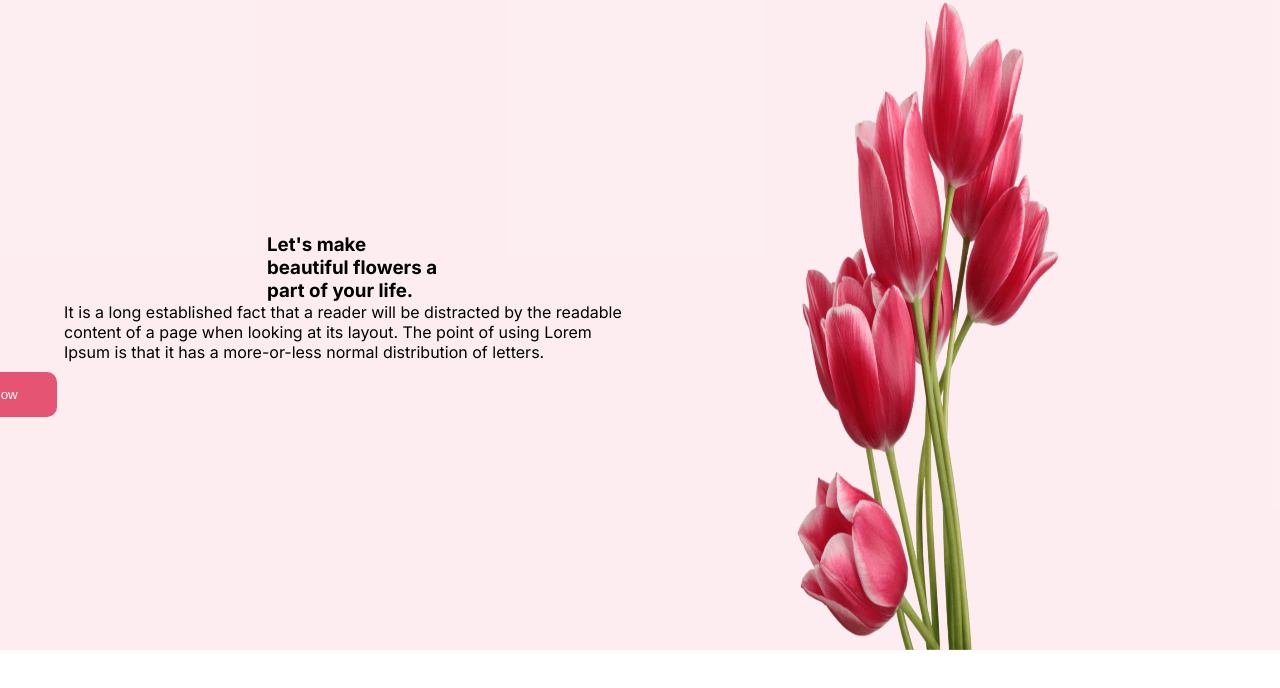
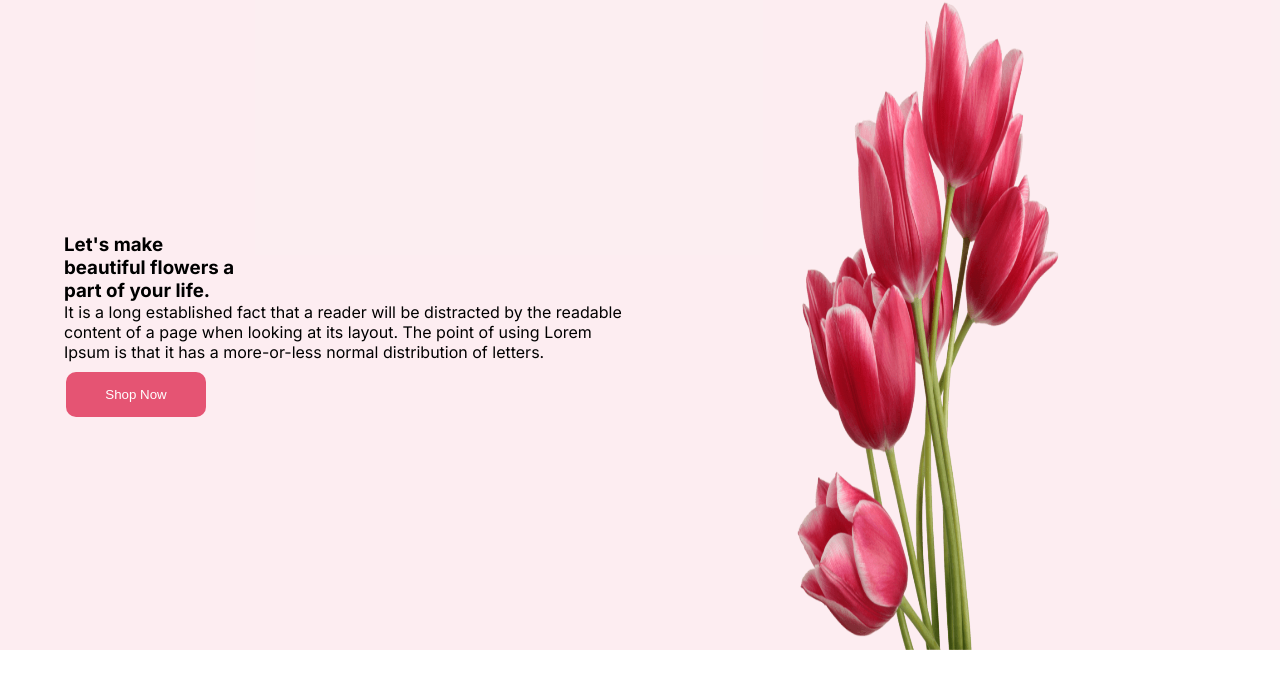
Before and after one commit to Arif2ankhi/flower-shop-project, a plain HTML site: page images/index.html in a window 1280 px wide. Drawn offline with Linux system fonts and the light colour scheme.

Commit message:
modified the container size

```diff
--- a/images/styles/style.css
+++ b/images/styles/style.css
@@ -12,7 +12,7 @@ body{
 }
 
 .banner-section-container {
-max-width: 1920px;
+max-width: 100%;
 height: 650px;
 background-color: rgba(229, 84, 115, 0.1);
 }
@@ -34,11 +34,11 @@ background-color: rgba(229, 84, 115, 0.1);
    display: flex;
    flex-direction: column;
    justify-content: center;
-   align-items: center;
+   /* align-items: center; */
 }
 
 .banner-text-container button {
-    margin-right:730px ;
+    margin-left:2px ;
     width:140px;
     height: 45px;
     background-color: rgb(229, 84, 115);
```
